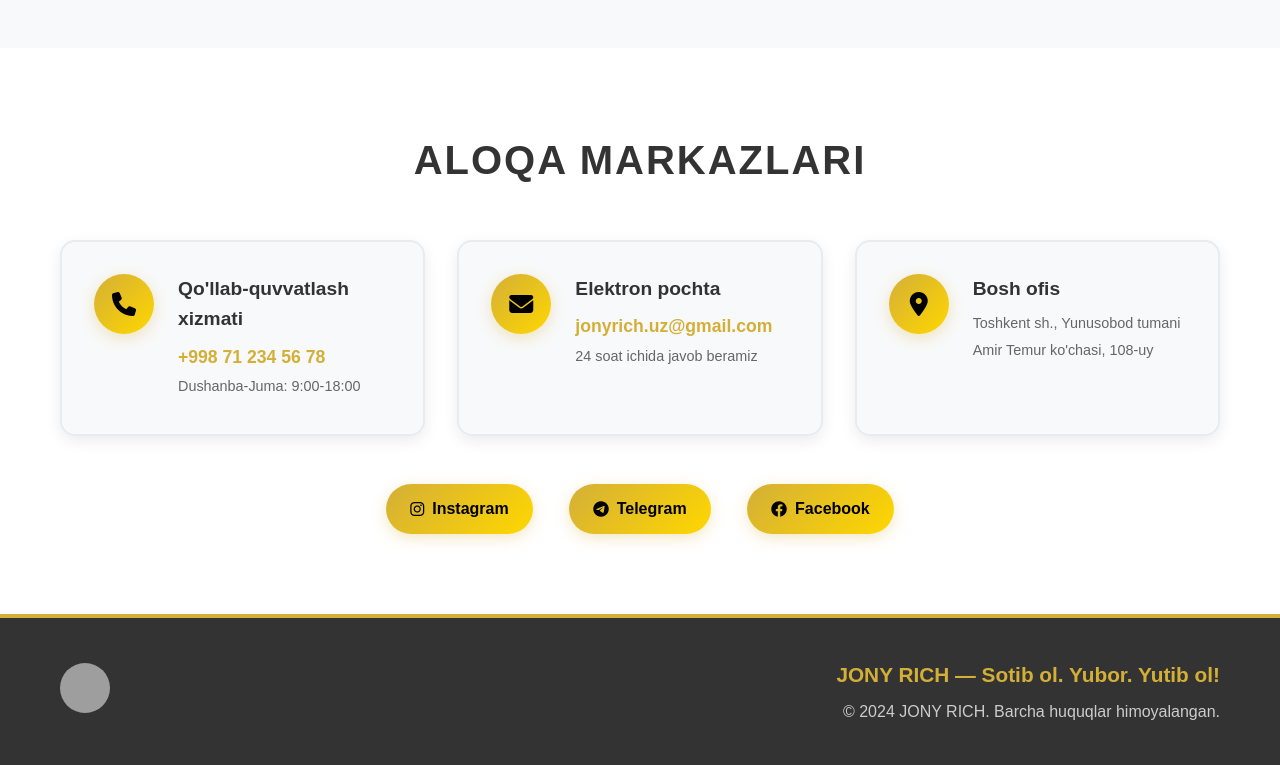
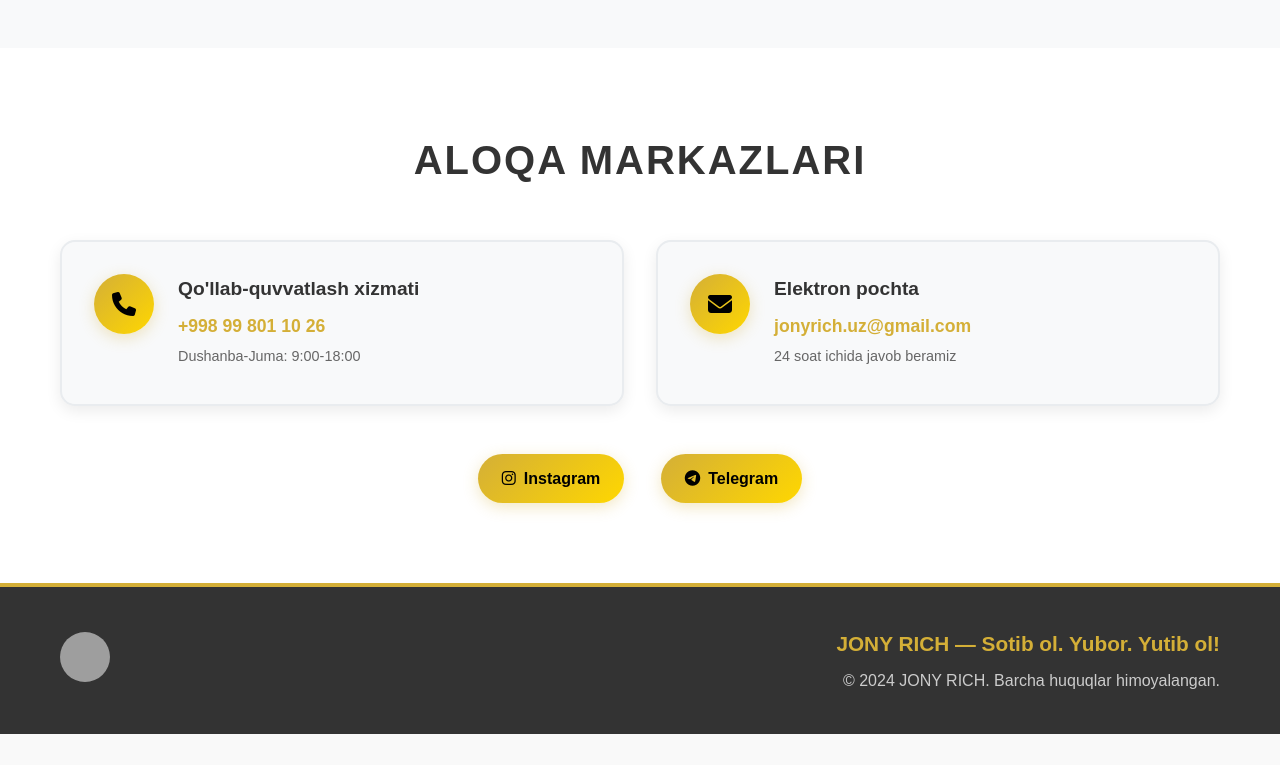
Before and after one commit to ismoil1jr/jony-rich, a Django app: page / in a window 1280 px wide. Shown: the part 3431-4196 px from the top of the page. After the commit the page ends 4165 px from the top, so only its background shows below. Run offline with Django 4.2, Linux system fonts and the light colour scheme; grey boxes are pictures that could not be loaded.

Commit message:
Jony Rich Active 100%

```diff
--- a/templates/index.html
+++ b/templates/index.html
@@ -186,7 +186,7 @@
                     </div>
                     <div class="contact-details">
                         <h4>Qo'llab-quvvatlash xizmati</h4>
-                        <a href="tel:+998712345678">+998 71 234 56 78</a>
+                        <a href="tel:+998998011026">+998 99 801 10 26</a>
                         <p>Dushanba-Juma: 9:00-18:00</p>
                     </div>
                 </div>
@@ -196,33 +196,19 @@
                     </div>
                     <div class="contact-details">
                         <h4>Elektron pochta</h4>
-                        <a href="mailto:info@jonyrich.uz">jonyrich.uz@gmail.com</a>
+                        <a href="mailto:jonyrich.uz@gmail.com">jonyrich.uz@gmail.com</a>
                         <p>24 soat ichida javob beramiz</p>
-                    </div>
-                </div>
-                <div class="contact-item">
-                    <div class="contact-icon">
-                        <i class="fas fa-map-marker-alt"></i>
-                    </div>
-                    <div class="contact-details">
-                        <h4>Bosh ofis</h4>
-                        <p>Toshkent sh., Yunusobod tumani</p>
-                        <p>Amir Temur ko'chasi, 108-uy</p>
                     </div>
                 </div>
             </div>
             <div class="social-links">
-                <a href="https://www.instagram.com/eldor__010/" class="social-link">
+                <a href="https://www.instagram.com/jonyrich.uz/" class="social-link">
                     <i class="fab fa-instagram"></i>
                     Instagram
                 </a>
-                <a href="#" class="social-link">
+                <a href="https://telegram.me/@jonyrich_uz" class="social-link">
                     <i class="fab fa-telegram"></i>
                     Telegram
-                </a>
-                <a href="#" class="social-link">
-                    <i class="fab fa-facebook"></i>
-                    Facebook
                 </a>
             </div>
         </div>
```
